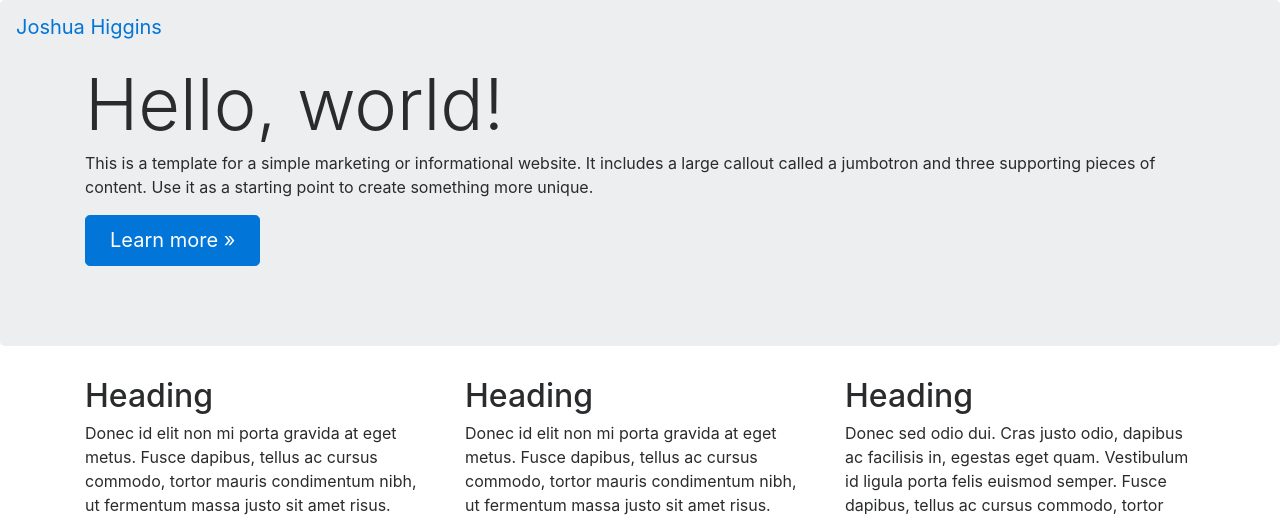
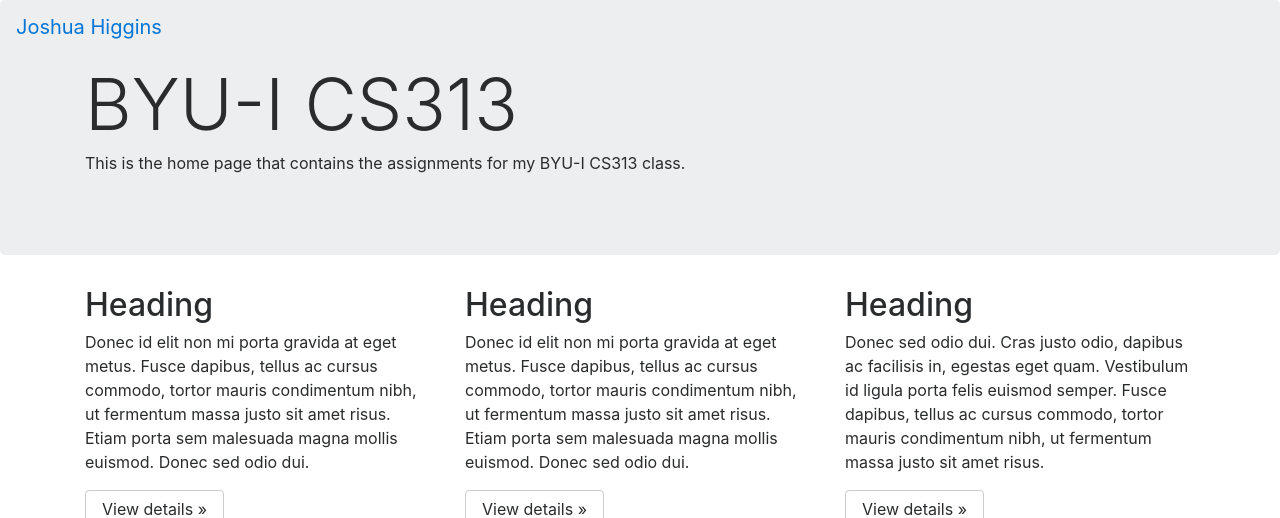
Before and after one commit to Higgins723/cs313, a PHP site: page / in a window 1280 px wide. Shown: the top 518 px of the page. Run offline with PHP 8.4, Linux system fonts and the light colour scheme; some libraries are stand-ins or nearby versions.

Commit message:
more index.php work

```diff
--- a/web/index.php
+++ b/web/index.php
@@ -47,9 +47,8 @@
       <!-- Main jumbotron for a primary marketing message or call to action -->
       <div class="jumbotron">
         <div class="container">
-          <h1 class="display-3">Hello, world!</h1>
-          <p>This is a template for a simple marketing or informational website. It includes a large callout called a jumbotron and three supporting pieces of content. Use it as a starting point to create something more unique.</p>
-          <p><a class="btn btn-primary btn-lg" href="#" role="button">Learn more &raquo;</a></p>
+          <h1 class="display-3">BYU-I CS313</h1>
+          <p>This is the home page that contains the assignments for my BYU-I CS313 class.</p>
         </div>
       </div>
 
```
